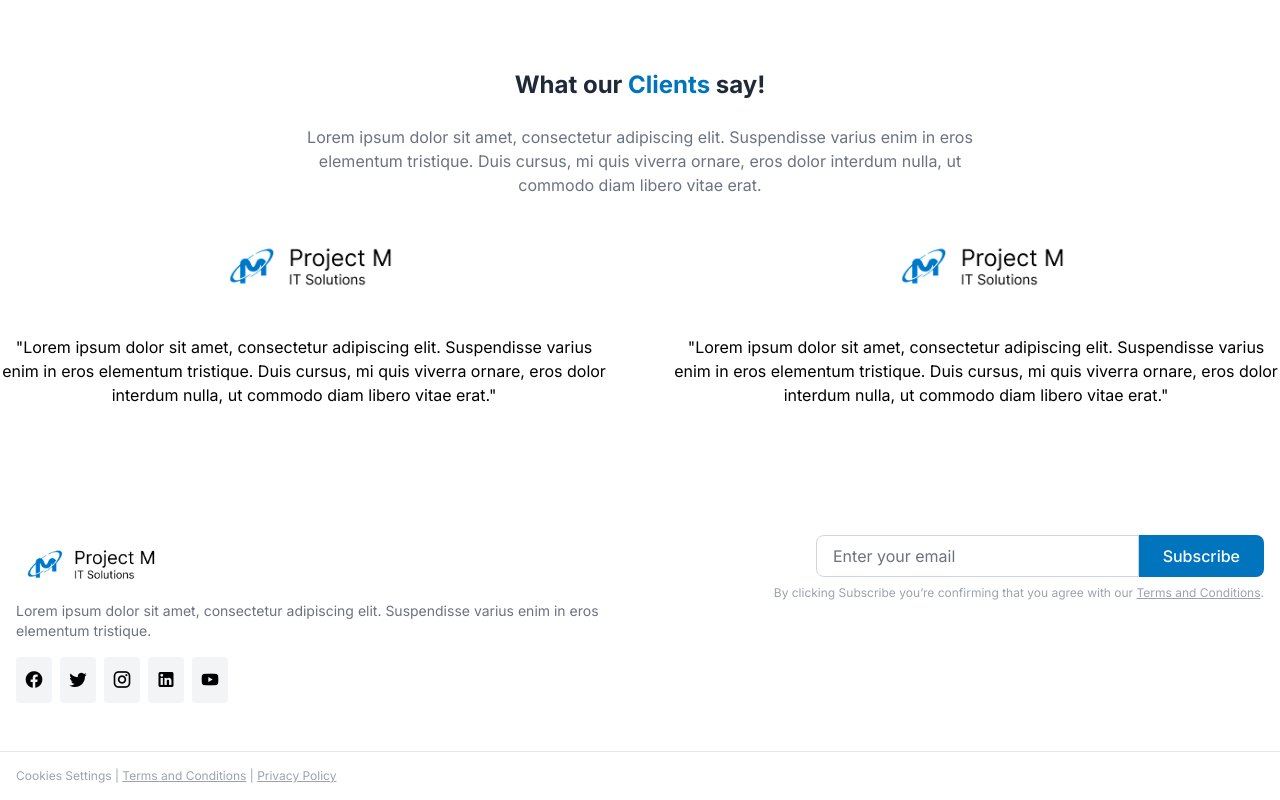
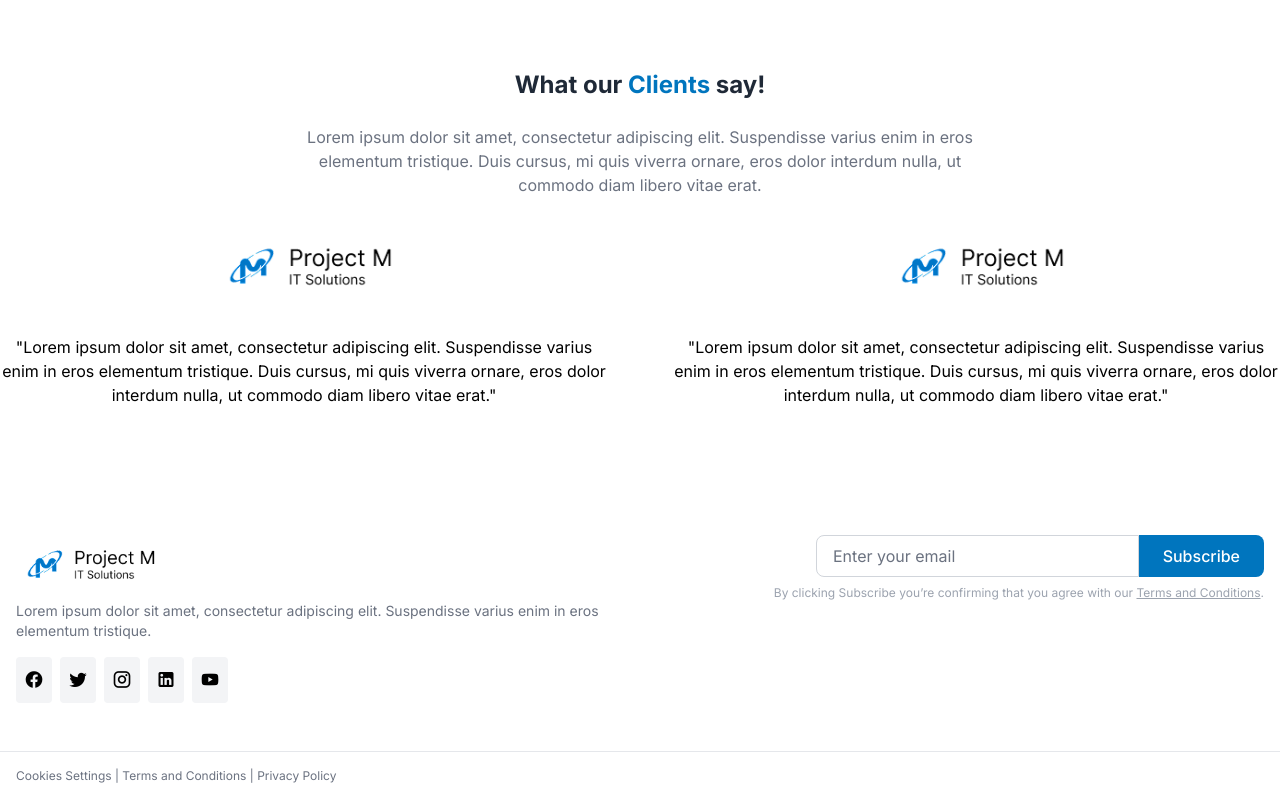
Before and after one commit to afpedz/pro-m-school-management, a Nuxt app: page / in a window 1280 px wide. Shown: the part 2979-3779 px from the top of the page. Built offline with nearby package versions, Linux system fonts and the light colour scheme.

Commit message:
Update FooterSection styles for improved readability and consistency

```diff
--- a/components/FooterSection.vue
+++ b/components/FooterSection.vue
@@ -32,17 +32,16 @@
             </div>
         </div>
         <div
-            class="max-w-screen-xl mx-auto px-4 mt-8 border-t border-gray-200 pt-4 flex flex-col md:flex-row justify-between items-center text-xs text-gray-400">
+            class="max-w-screen-xl mx-auto px-4 mt-8 border-t border-gray-200 pt-4 flex flex-col md:flex-row justify-between items-center text-xs text-gray-500">
             <div class="mb-2 md:mb-0">
-                Cookies Settings | <a href="#" class="underline">Terms and Conditions</a> | <a href="#"
-                    class="underline">Privacy Policy</a>
+                <a href="#" class="hover:underline">Cookies Settings</a> | <a href="#" class="hover:underline">Terms and
+                    Conditions</a> | <a href="#" class="hover:underline">Privacy Policy</a>
             </div>
         </div>
     </footer>
 </template>
 
 <script setup lang="ts">
-// No script logic needed for static footer
 </script>
 
 <style scoped>
```
